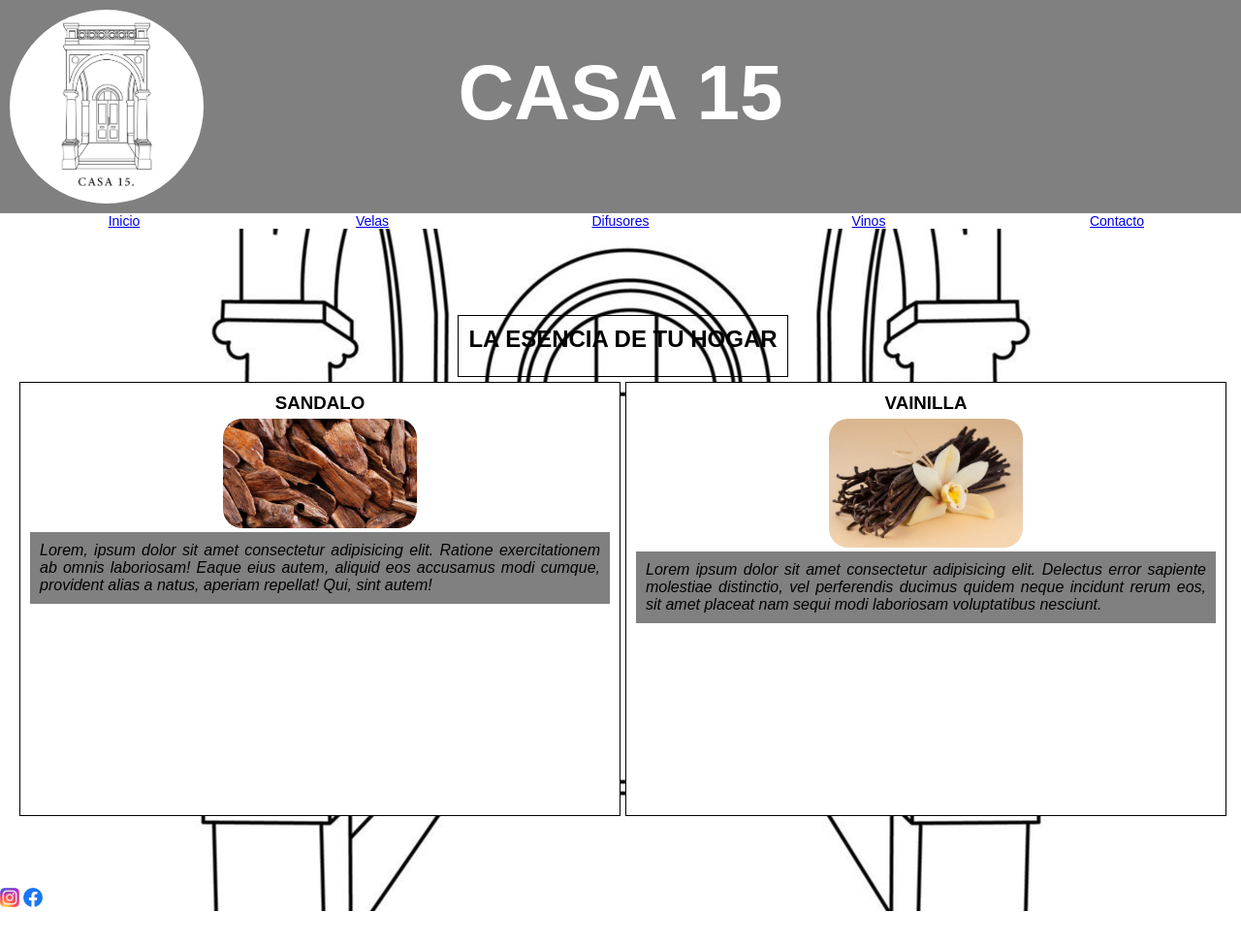
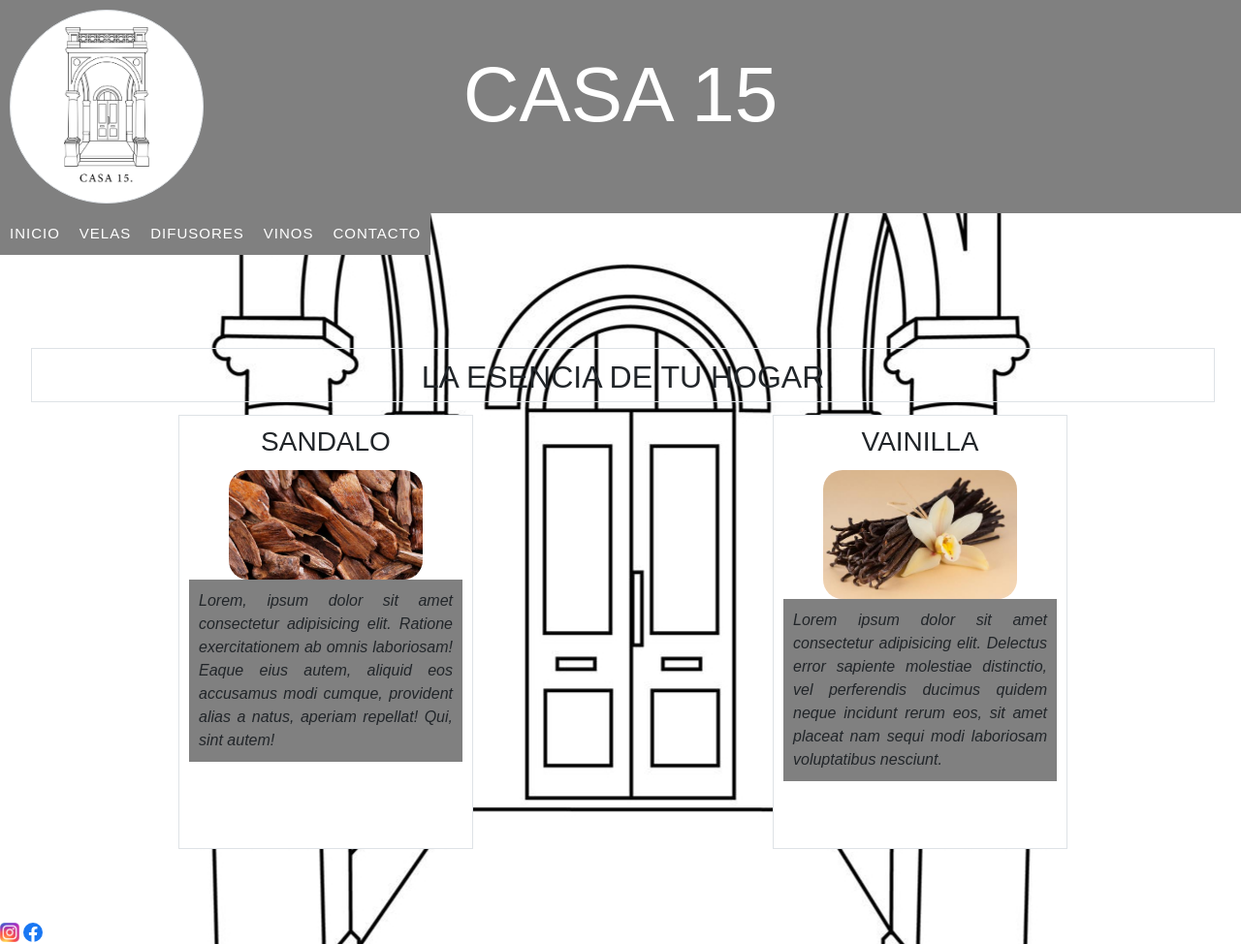
Before and after one commit to juanmarzadri/Casa_15, a plain HTML site: page index.html in a window 1280 px wide. Shown: the whole page at 97% size. Before the commit the page ends 940 px from the top, so only its background shows below. Drawn offline with nearby package versions, Linux system fonts and the light colour scheme.

Commit message:
segunda entrega

```diff
--- a/CSS/style.css
+++ b/CSS/style.css
@@ -51,6 +51,7 @@ body {
     font-size: 500%;
     color: white;}
 
+/*
 
 nav{
         position: relative;
@@ -62,26 +63,85 @@ nav li a:hover{
 }
 
 
-ul{ display: flex;
-    flex-direction: row;
+ul{ display: block;
     list-style: none;
     font-size: 0;}
 
 li{
-    display: inline-block;
+    display: block;
     width: 20%;
     position: relative;
     text-align:center;
     font-size: 14px;}
 
 ul ul{
-    position: absolute;
+    position: relative;
     display: none;}
 
 li:hover > a{
     display: block;}
 
+*/
 
+#menu ul {
+    list-style:none;
+    margin:0;
+    padding:0;
+}
+
+#menu ul li {
+    background-color:gray;
+}
+
+#menu ul a {
+    display:block;
+    color:#fff;
+    text-decoration:none;
+    font-weight:400;
+    font-size:15px;
+    padding:10px;
+    font-family: 'Montserrat', sans-serif;
+    text-transform:uppercase;
+    letter-spacing:1px;
+}
+
+#menu ul li {
+    position:relative;
+    float:left;
+    margin:0;
+    padding:0;
+}
+
+#menu ul li:hover {
+    background: rgb(140, 136, 136);
+}
+
+#menu ul ul {
+    display:none;
+    position:absolute;
+    top:100%;
+    left:0;
+    background:#eee;
+    padding:0;
+}
+
+#menu ul ul li {
+    float:none;
+    width:150px
+}
+
+#menu ul ul a {
+    line-height:120%;
+    padding:10px 15px;
+}
+
+#menu ul li:hover > ul {
+    display:block;
+}
+
+#menu {
+    display: inline-block;
+}
 
 .cuerpoPadre{
     display: grid;
--- a/index.html
+++ b/index.html
@@ -4,15 +4,17 @@
         <meta charset="UTF-8">
         <meta name="viewport" content="widht=device-widht, initial-scale=1.0">
         <title> CASA15 </title>
+        <link href="https://cdn.jsdelivr.net/npm/bootstrap@5.1.3/dist/css/bootstrap.min.css" rel="stylesheet" integrity="sha384-1BmE4kWBq78iYhFldvKuhfTAU6auU8tT94WrHftjDbrCEXSU1oBoqyl2QvZ6jIW3" crossorigin="anonymous">
         <link rel="stylesheet" href="CSS/style.css">
         <body class="fondoLogo">
             <header>
             <div class="fondoGris">
-                <img src="images/casa15.jpeg" alt="LOGO" width="200px" class="logo">
+                <img src="images/casa15.jpeg" alt="LOGO" width="200px" class="logo img-thumbnail img-fluid">
                 <p><h1 class="centrado">CASA 15</h1></p>
             </div>
             </header>
-            <nav class="nav">
+            <div>
+            <nav id="menu">
                 <ul>
                     <li><a href="index.html"> Inicio</a></li>
                     <li><a href="pages/velas.html">Velas</a></li>
@@ -28,23 +30,28 @@
                     <li><a href="pages/vinos.html">Vinos </a></li>
                     <li><a href="pages/contacto.html">Contacto</a></li>
                 </ul>
+            </div>
             </nav>
-            <section class="cuerpoPadre">
-                <h2 class="border">LA ESENCIA DE TU HOGAR</H2>
-                <div id="sandalo" class="border fondoBeige">
+            </div>
+            <main class="container-fluid">
+            <section class="cuerpoPadre row">
+                <h2 class="border col-lg-12 col-md-12 col-sm-12">LA ESENCIA DE TU HOGAR</H2>
+                <div id="sandalo" class="border fondoBeige col-lg-6 col-md-6 col-sm-12">
                     <article><h3>SANDALO</h3></article>
-                    <img class= "imagen__redondeada" src="images/sandalo.jpeg" alt="Sandalo" width="200px">
+                    <img class= "imagen__redondeada img-fluid" src="images/sandalo.jpeg" alt="Sandalo" width="200px">
                     <p class="LetraCursiva textocuadrado"> Lorem, ipsum dolor sit amet consectetur adipisicing elit. Ratione exercitationem ab omnis laboriosam! Eaque eius autem, aliquid eos accusamus modi cumque, provident alias a natus, aperiam repellat! Qui, sint autem!</p>
                 </div>
-                <div id="vainilla" class="border fondoBeige">
+                <div id="vainilla" class="border fondoBeige col-lg-6 col-md-6 col-sm-12">
                     <article><h3>VAINILLA</h3></article>
-                    <img class= "imagen__redondeada" src="images/vainilla.jpeg" alt="Vainilla" width="200px">
+                    <img class= "imagen__redondeada img-fluid" src="images/vainilla.jpeg" alt="Vainilla" width="200px">
                     <p class="LetraCursiva textocuadrado">Lorem ipsum dolor sit amet consectetur adipisicing elit. Delectus error sapiente molestiae distinctio, vel perferendis ducimus quidem neque incidunt rerum eos, sit amet placeat nam sequi modi laboriosam voluptatibus nesciunt.</p>
                 </div>
             </section>
+            </main>
             <footer class="footer"> <a href="https://www.instagram.com/casa15.arg/"> <img src="images/instagram.webp" alt="Instagram" width="20px"></a>
                 <a href="https://www.facebook.com/CASA-15-109709838151946/"> <img src="images/Facebook.svg" alt="Facebook" width="20px"></a>
                 </footer>
-        </body>
+        <script src="https://cdn.jsdelivr.net/npm/bootstrap@5.1.3/dist/js/bootstrap.bundle.min.js" integrity="sha384-ka7Sk0Gln4gmtz2MlQnikT1wXgYsOg+OMhuP+IlRH9sENBO0LRn5q+8nbTov4+1p" crossorigin="anonymous"></script>
+    </body>
     </head>
 </html>
```
Also changed, not shown: pages/contacto.html (+15 -6 lines), pages/difusores.html (+1 -1 lines), pages/velas.html (+1 -1 lines), pages/vinos.html (+1 -1 lines).
